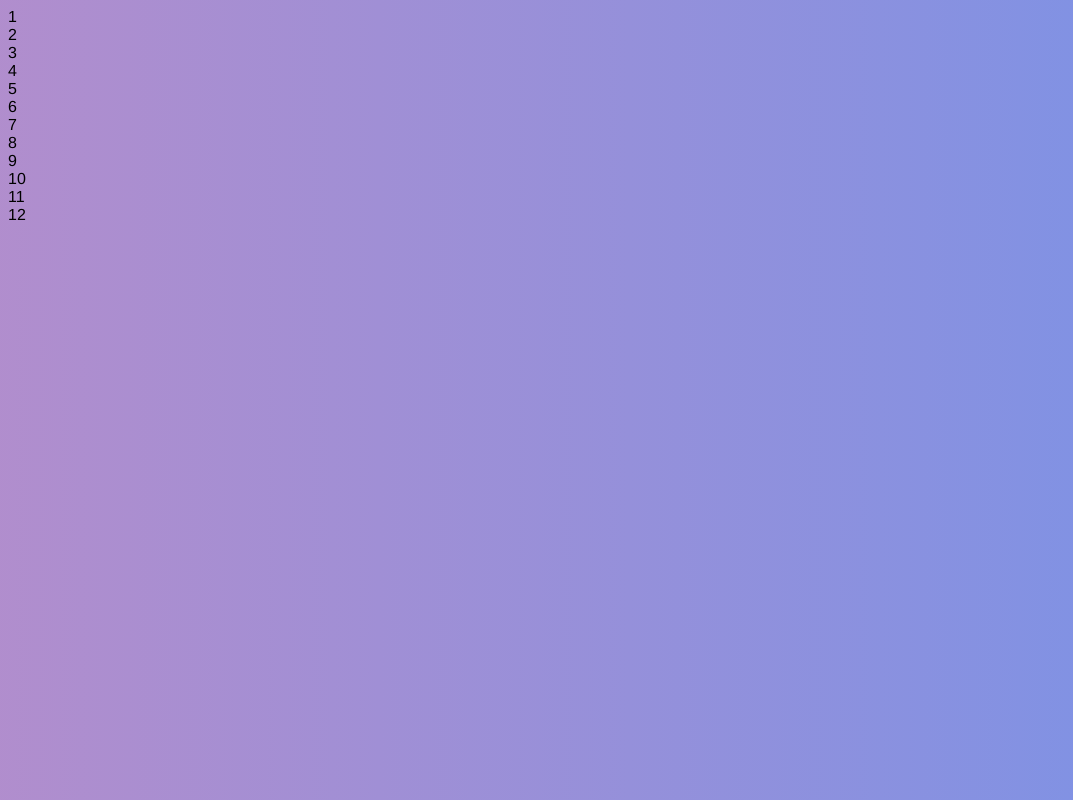
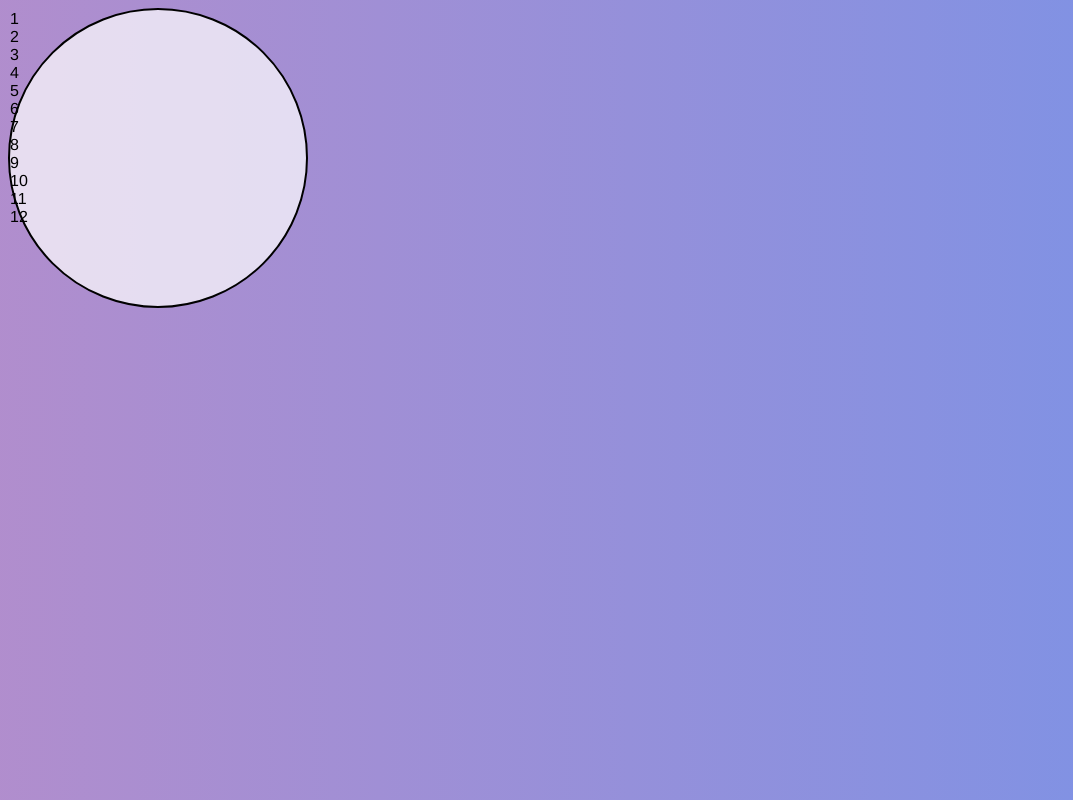
Before and after one commit to begindeveloper/Clock, a plain HTML site: page index.html in a window 1280 px wide. Shown: the whole page, without its empty margins (0-1073 px from the left). Drawn offline with Linux system fonts and the light colour scheme.

Commit message:
31-07-2023 update

```diff
--- a/style.css
+++ b/style.css
@@ -7,3 +7,16 @@ body{
     background: linear-gradient(to right, hsl(273, 39%, 68%),
      hsl(226, 70%, 69%));
 }
+
+.clock{
+    width: 300px;
+    height: 300px;
+    background-color: rgba(255, 255, 255, .7);
+    border-radius: 50%;
+    border: 2px solid black
+}
+/*play at 4:08*/
+
+.clock .number {
+
+}
```
